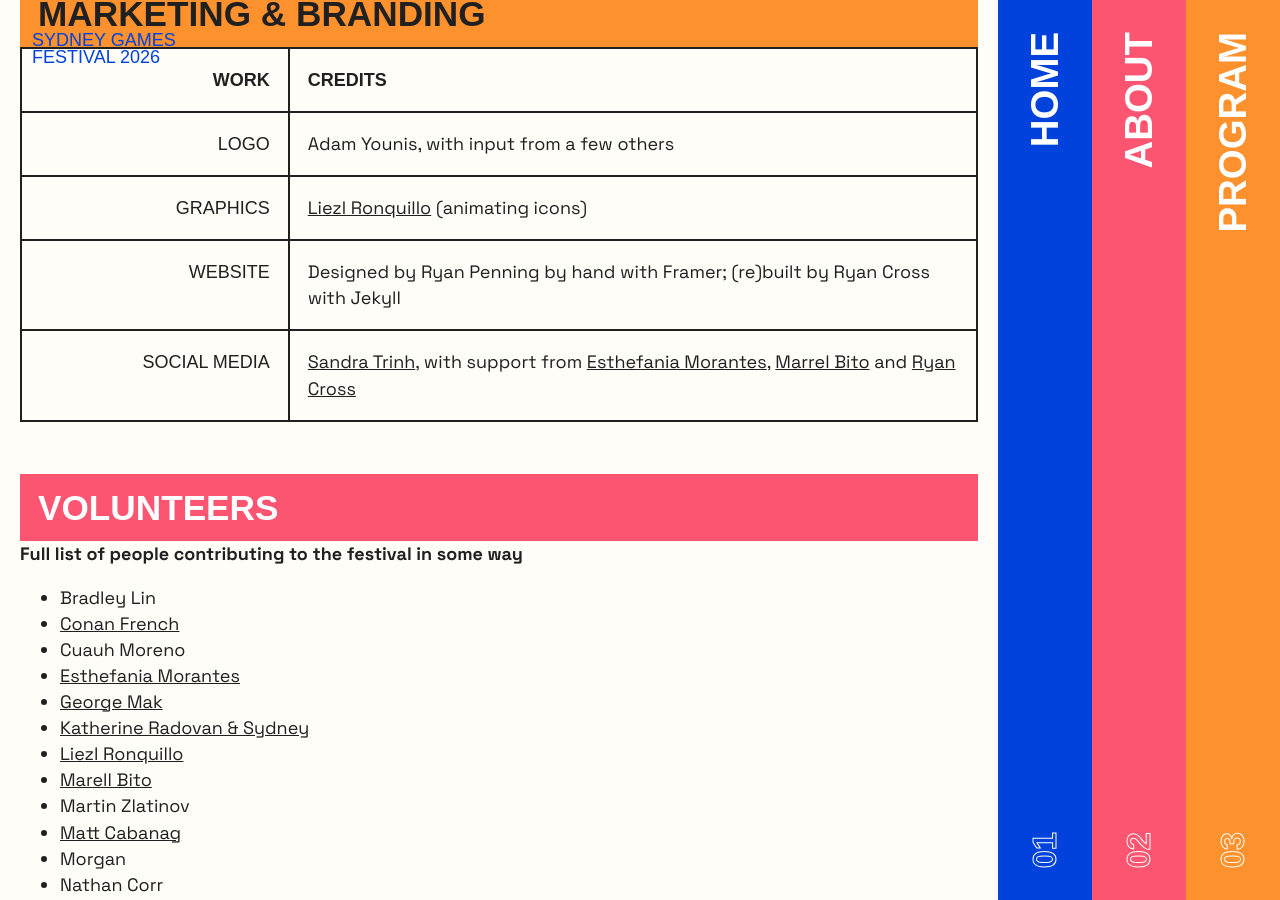
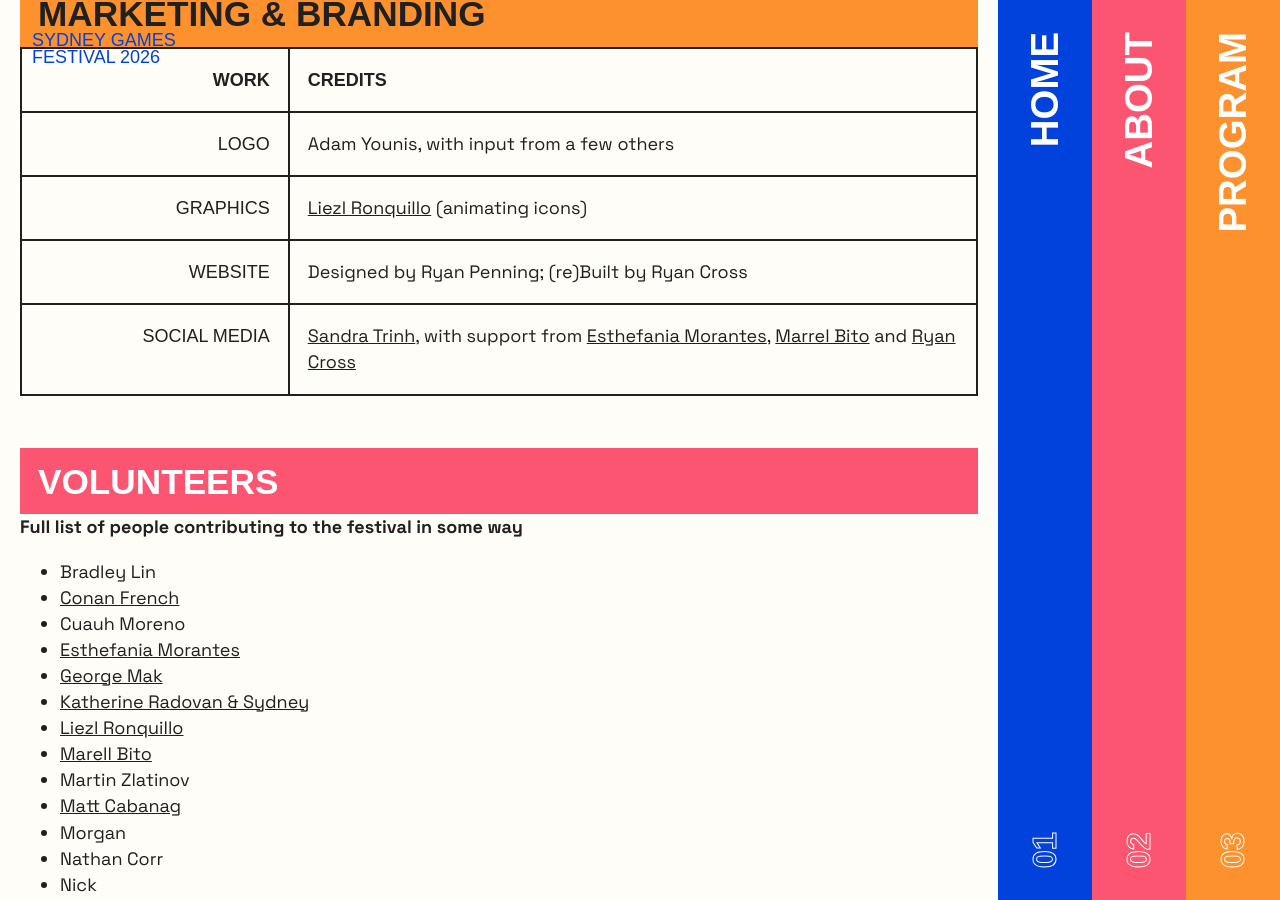
Before and after one commit to sydneygamesfestival/2026, a Jekyll site: the page built from festival-credits.md, in a window 1280 px wide and 900 px high, scrolled down 733 px. Built offline with Jekyll 4.4.1, drawn with Linux system fonts in a browser that asks for light colours; some web fonts are replaced.

Commit message:
update credits

```diff
--- a/festival-credits.md
+++ b/festival-credits.md
@@ -27,7 +27,7 @@ permalink: /festival-credits/
 | ---: | --- |
 | Logo | Adam Younis, with input from a few others |
 | Graphics | [Liezl Ronquillo](https://www.linkedin.com/in/liezlartist) (animating icons) |
-| Website | Designed by Ryan Penning by hand with Framer; (re)built by Ryan Cross with Jekyll |
+| Website | Designed by Ryan Penning; (re)Built by Ryan Cross|
 | Social media | [Sandra Trinh](https://www.linkedin.com/in/sandra-trinh/), with support from [Esthefania Morantes](https://au.linkedin.com/in/esthefaniamorantes/), [Marrel Bito](https://www.linkedin.com/in/marell-bito-a28978247) and [Ryan Cross](https://games.ryancross.com) |
 
 ## Volunteers
```
